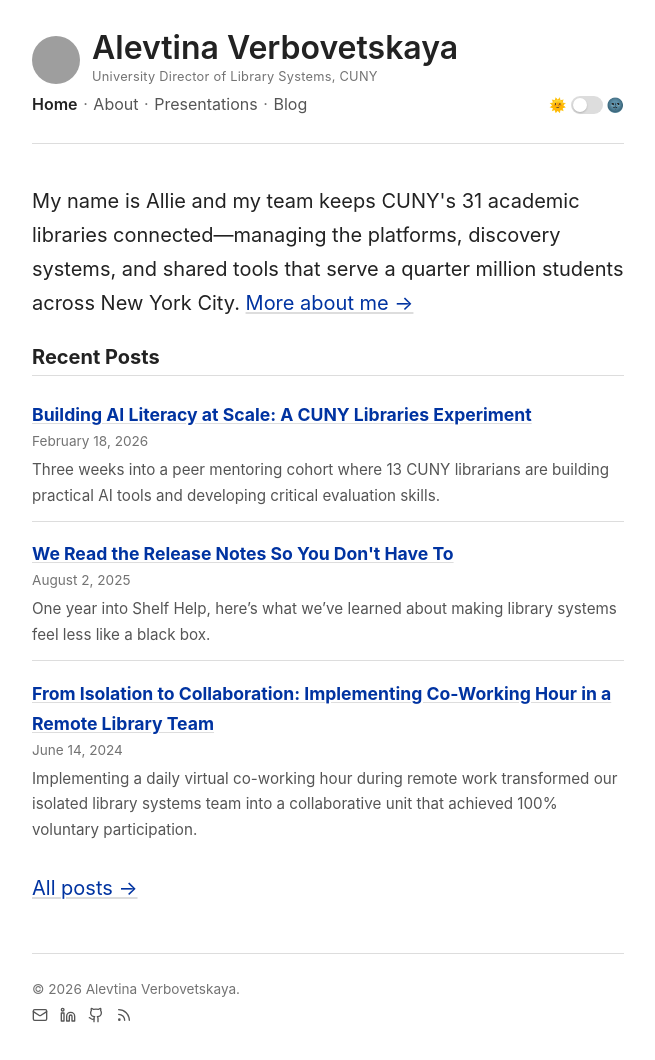
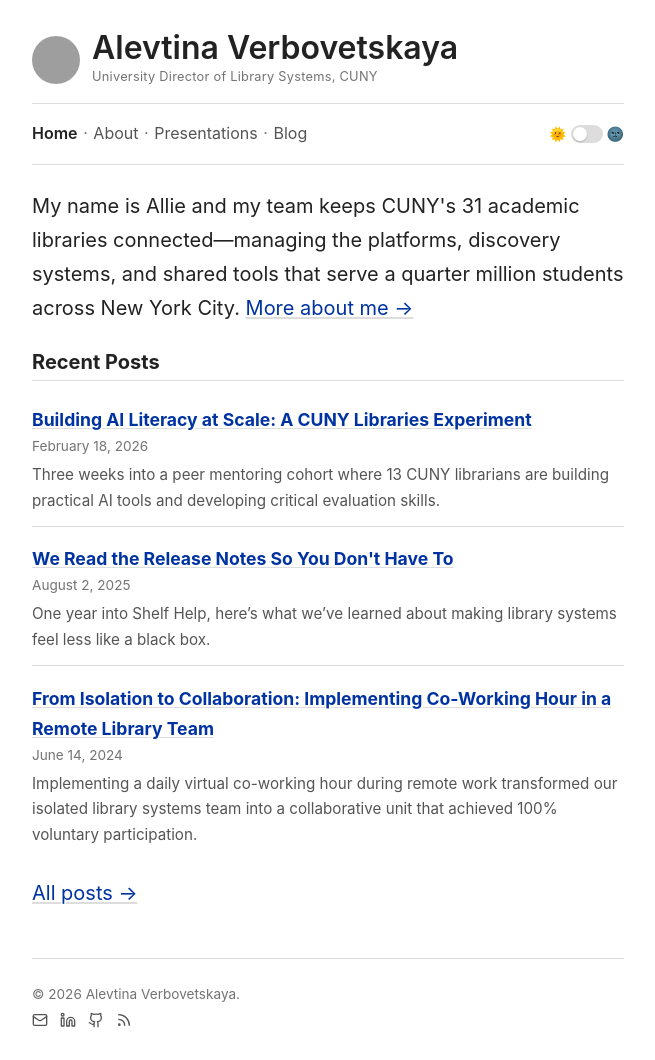
Before and after one commit to alevtina/alevtina.github.io, a Jekyll site: the page built from index.md, in a window 1280 px wide. Shown: the whole page, without its empty margins (312-967 px from the left). Built offline with Jekyll 4.4.1, drawn with Linux system fonts in a browser that asks for light colours; some web fonts are replaced; grey boxes are pictures that could not be loaded.

Commit message:
Add top/bottom borders to nav on desktop, reduce header margin

```diff
--- a/assets/main.scss
+++ b/assets/main.scss
@@ -92,9 +92,7 @@
 
 // Site header
 .site-header {
-    margin-bottom: 2.5rem;
-    padding-bottom: 1.5rem;
-    border-bottom: 1px solid var(--border);
+    margin-bottom: 1.5rem;
 }
 
 .site-title-row {
@@ -160,6 +158,11 @@
 
     @media (min-width: 900px) {
         font-size: 1rem;
+        border-top: 1px solid var(--border);
+        border-bottom: 1px solid var(--border);
+        padding-top: 1rem;
+        padding-bottom: 1rem;
+        margin-top: 1rem;
     }
 }
 
```
